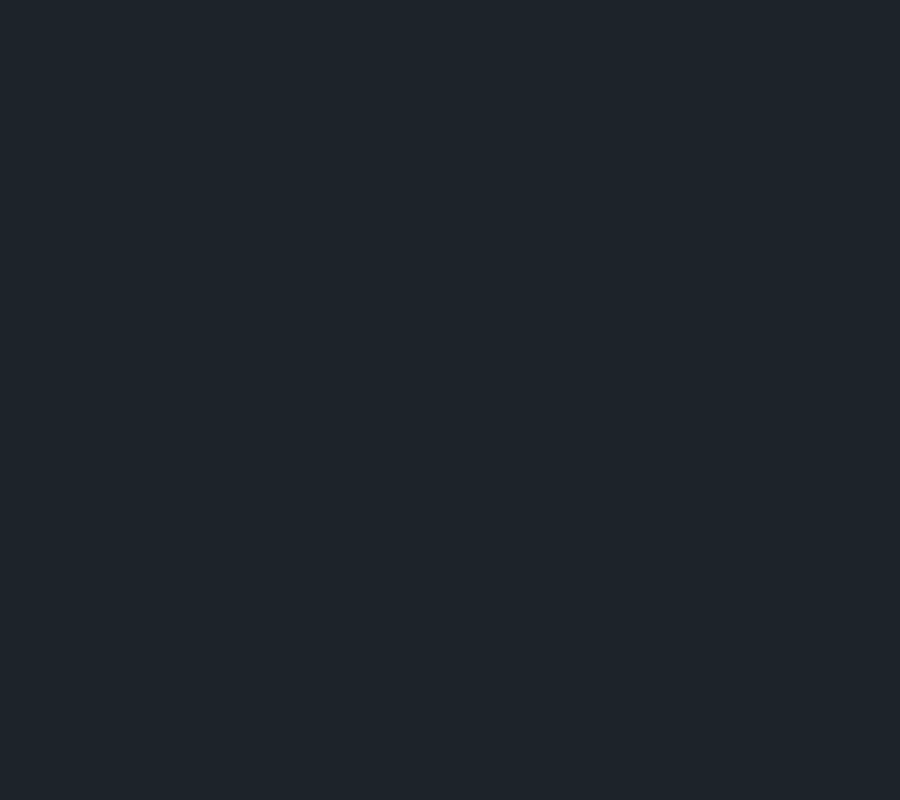
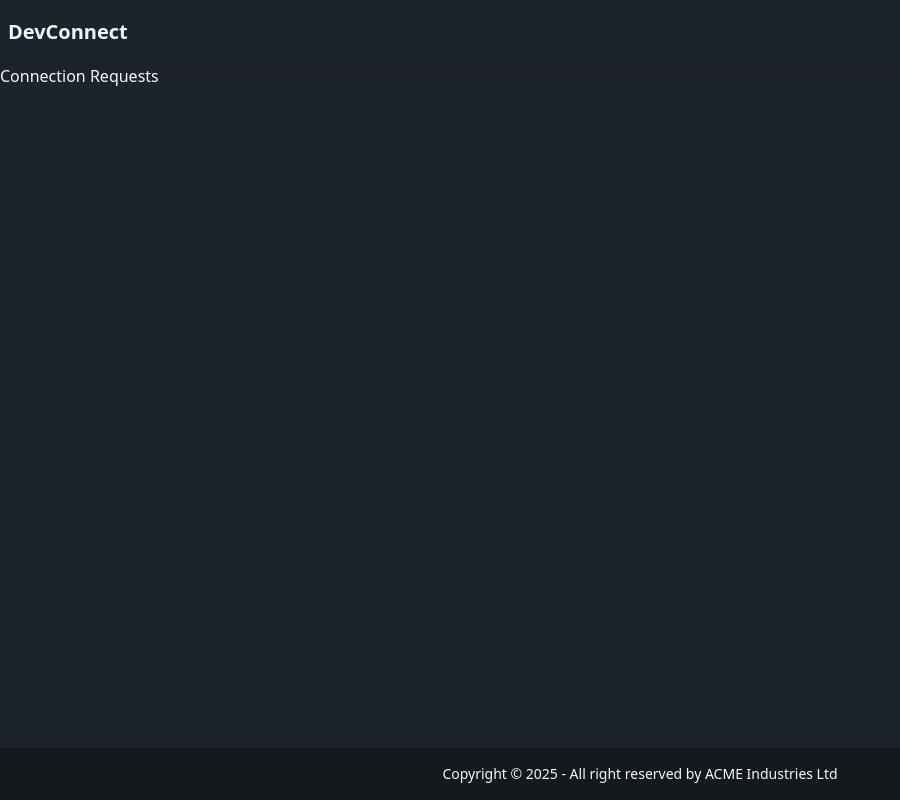
Before and after one commit to Amruthsk/portfolio.github.io, a React (Vite) app in the folder projects/devconnect/client/: page /requests in a window 1280 px wide. Before the commit this address had no page. Shown: the whole page, without its empty margins (0-900 px from the left). Built offline with nearby package versions, Linux system fonts and the light colour scheme; no server answers.

Commit message:
feat(client): add connection requests page and navigation route

```diff
--- a/projects/devconnect/client/src/App.jsx
+++ b/projects/devconnect/client/src/App.jsx
@@ -6,6 +6,7 @@
 import { Provider } from "react-redux";
 import appStore from "./utils/appStore.js";
 import ConnectionPage from "./components/ConnectionPage.jsx";
+import RequestPage from "./components/RequestPage.jsx"
 
 function App() {
   return (
@@ -18,6 +19,7 @@
               <Route path="/login" element={<Login />} />
               <Route path="/profile" element={<Profile />} />
               <Route path="/connections" element={<ConnectionPage />} />
+              <Route path="/requests" element={<RequestPage />} />
             </Route>
           </Routes>
         </BrowserRouter>
--- a/projects/devconnect/client/src/components/NavBar.jsx
+++ b/projects/devconnect/client/src/components/NavBar.jsx
@@ -64,6 +64,10 @@
                 </li>
 
                 <li>
+                  <Link to="/requests">Requests</Link>
+                </li>
+
+                <li>
                   <Link to="/settings">Settings</Link>
                 </li>
 
--- /dev/null
+++ b/projects/devconnect/client/src/components/RequestPage.jsx
@@ -0,0 +1,11 @@
+import React from 'react'
+
+const RequestPage = () => {
+  return (
+    <div>
+      <h1>Connection Requests</h1>
+    </div>
+  );
+}
+
+export default RequestPage
```
